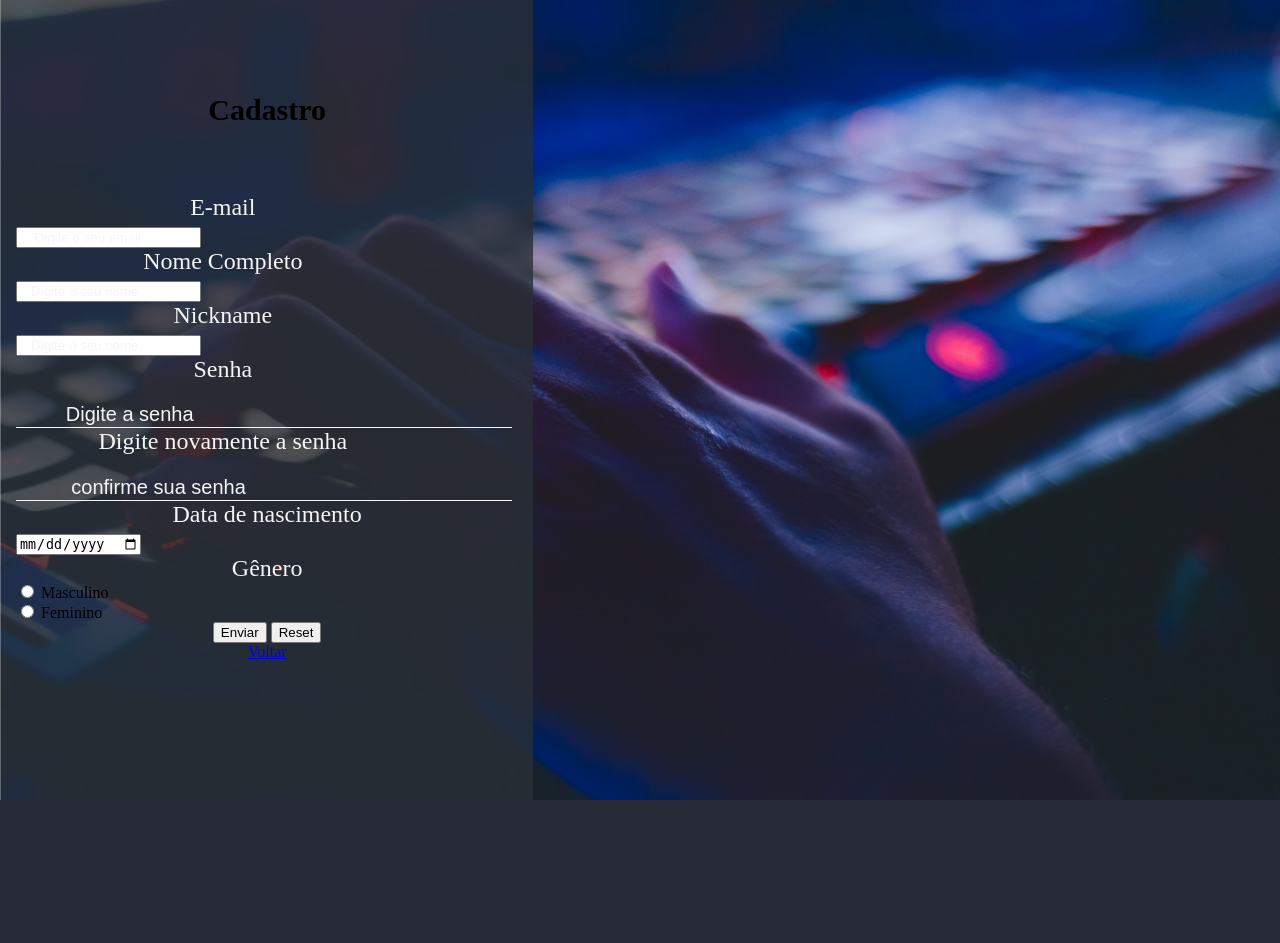
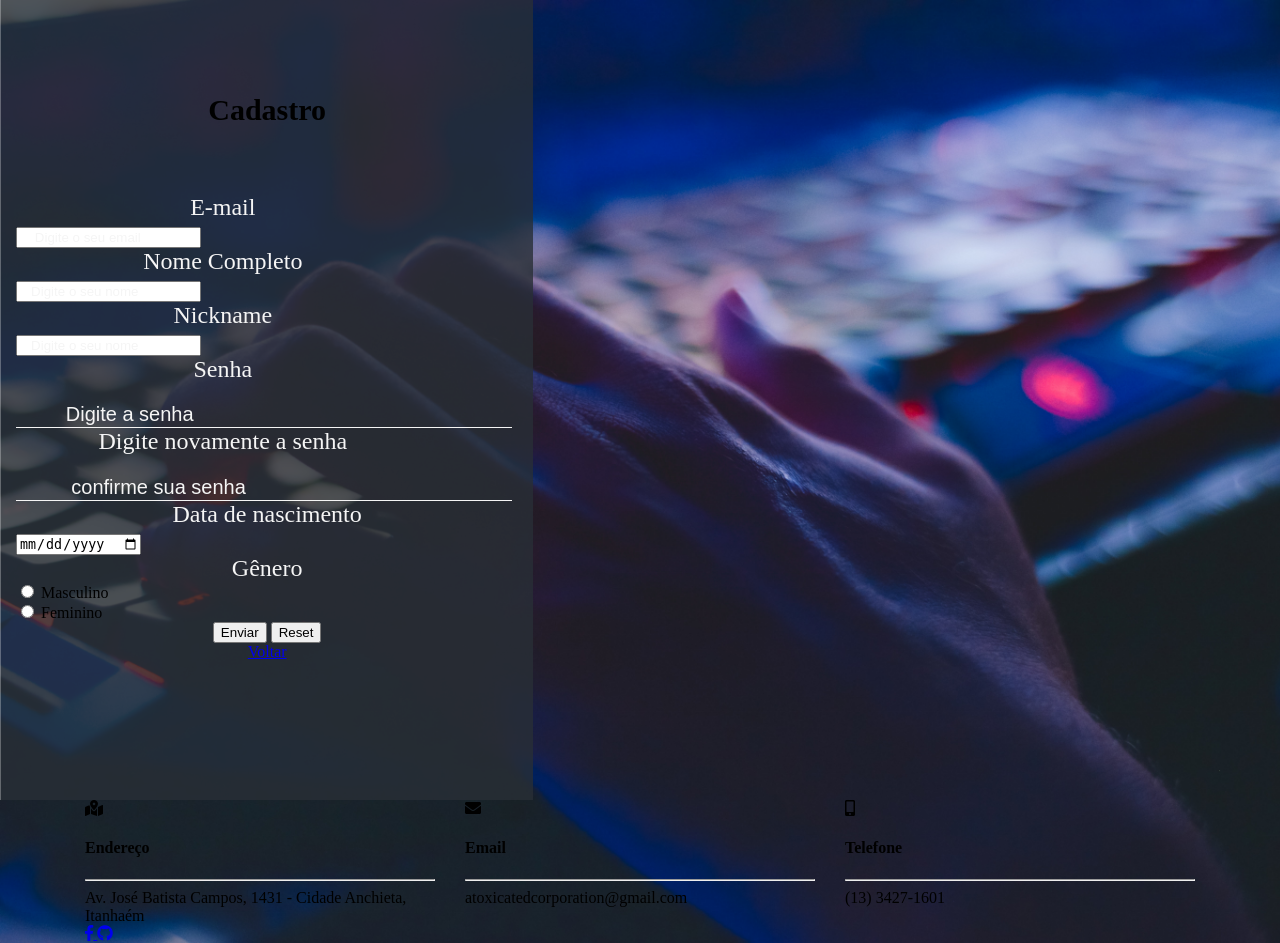
Before and after one commit to LucasRibeiro9361/aToxicated, a PHP site: page /SteamAuthentication-master/cadastroplayer.php in a window 1280 px wide. Before the commit the page ends 800 px from the top, so only its background shows below. Run offline with PHP 8.4, Linux system fonts and the light colour scheme; some libraries are stand-ins or nearby versions.

Commit message:
footer em td

```diff
--- a/Cadadastroequipeslol.php
+++ b/Cadadastroequipeslol.php
@@ -145,4 +145,7 @@ else{
 }
 	?>
 </body>
+<br><footer>
+	<?php include 'footer.php';?>
+</footer>
 </html>
--- a/Cadastroperfilcs.php
+++ b/Cadastroperfilcs.php
@@ -165,4 +165,7 @@ if(isset($_POST['objetivo'])){
     ?>
     </form>
   </body>
+	<br><footer>
+		<?php include 'footer.php';?>
+	</footer>
 </html>
--- a/Cadastroperfillol.php
+++ b/Cadastroperfillol.php
@@ -902,4 +902,7 @@ else{
     </form>
   </center>
   </body>
+	<br><footer>
+		<?php include 'footer.php';?>
+	</footer>
 </html>
--- a/Denuncia.php
+++ b/Denuncia.php
@@ -106,4 +106,7 @@ ini_set(“display_errors”, 0 );
       }
     ?>
   </body>
+  <br><footer>
+  	<?php include 'footer.php';?>
+  </footer>
 </html>
--- a/Perfilequipelolpublica.php
+++ b/Perfilequipelolpublica.php
@@ -102,4 +102,7 @@ $result = $conn->query($sql);
   }
     ?>
   </body>
+  <br><footer>
+  	<?php include 'footer.php';?>
+  </footer>
 </html>
--- a/adminhome.php
+++ b/adminhome.php
@@ -36,6 +36,7 @@ else{
 	</div>
 </form>
 </body>
-<footer>
+<br><footer>
+	<?php include 'footer.php';?>
 </footer>
 </html>
--- a/cadastroplayer.php
+++ b/cadastroplayer.php
@@ -102,12 +102,7 @@ body{background-image: url(img/background.jpg);}
 		</div>
 
 	</form>
-
-
 </body>
-<footer>
-</footer>
-
 <?php
 	if (isset($_POST['email']) && isset($_POST['senha'])){
 
@@ -139,4 +134,7 @@ include 'connect.php';
 
 	?>
 </body>
+<footer>
+	<?php include 'footer.php';?>
+</footer>
 </html>
--- a/editarperfil.php
+++ b/editarperfil.php
@@ -169,4 +169,7 @@ if(isset($_POST['usuario'])){
       echo "Erro: " . $conn->error;
     }  }  ?>
   </body>
+  <br><footer>
+  	<?php include 'footer.php';?>
+  </footer>
 </html>
--- a/editarperfillol.php
+++ b/editarperfillol.php
@@ -941,4 +941,7 @@ $cd = $_SESSION['cdusuario'];
       echo "Erro: " . $conn->error;
     }  }  ?>
   </body>
+  <br><footer>
+  	<?php include 'footer.php';?>
+  </footer>
 </html>
--- a/filtrodeequipes.php
+++ b/filtrodeequipes.php
@@ -118,4 +118,7 @@ $suporte;
 		</form>
 		</center>
   </body>
+	<br><footer>
+		<?php include 'footer.php';?>
+	</footer>
 </html>
--- a/filtrodejogadoreslol.php
+++ b/filtrodejogadoreslol.php
@@ -356,4 +356,7 @@ if(isset($_POST['objetivo'])){
 			<p>
 
   </body>
+	<br><footer>
+		<?php include 'footer.php';?>
+	</footer>
 </html>
--- a/filtroequipeslol.php
+++ b/filtroequipeslol.php
@@ -159,4 +159,7 @@
     </html>
 
   </body>
+  <br><footer>
+  	<?php include 'footer.php';?>
+  </footer>
 </html>
--- /dev/null
+++ b/footer.php
@@ -0,0 +1,48 @@
+<meta charset="utf-8">
+<footer style="height:35%;"class="footer">
+  <div class="container">
+    <div class="row">
+      <div class="col-md-4 mb-3 mb-md-0">
+        <div class="card py-4 h-100">
+          <div class="card-body text-center">
+            <i class="fas fa-map-marked-alt text-primary mb-2"></i>
+            <h4 class="text-uppercase m-0">Endereço</h4>
+            <hr class="my-4">
+            <div class="small text-black-50">Av. José Batista Campos, 1431 - Cidade Anchieta, Itanhaém </div>
+          </div>
+        </div>
+      </div>
+
+      <div class="col-md-4 mb-3 mb-md-0">
+        <div class="card py-4 h-100">
+          <div class="card-body text-center">
+            <i class="fas fa-envelope text-primary mb-2"></i>
+            <h4 class="text-uppercase m-0">Email</h4>
+            <hr class="my-4">
+            <div class="small text-black-50">atoxicatedcorporation@gmail.com</div>
+          </div>
+        </div>
+      </div>
+
+      <div class="col-md-4 mb-3 mb-md-0">
+        <div class="card py-4 h-100">
+          <div class="card-body text-center">
+            <i class="fas fa-mobile-alt text-primary mb-2"></i>
+            <h4 class="text-uppercase m-0">Telefone</h4>
+            <hr class="my-4">
+            <div class="small text-black-50">(13) 3427-1601</div>
+          </div>
+        </div>
+      </div>
+    </div>
+
+    <div class="social d-flex justify-content-center">
+      <a href="https://www.facebook.com/aToxicatedBrasil/" class="mx-2">
+        <i class="fab fa-facebook-f"></i>
+      </a>
+      <a href="https://github.com/lucasribeiro9361" class="mx-2">
+        <i class="fab fa-github"></i>
+      </a>
+    </div>
+  </div>
+</footer>
--- a/inserirjogadoresporbusca.php
+++ b/inserirjogadoresporbusca.php
@@ -33,4 +33,7 @@ else{
 		}
 	?>
 </body>
+<br><footer>
+	<?php include 'footer.php';?>
+</footer>
 </html>
--- a/inserirtimesporbusca.php
+++ b/inserirtimesporbusca.php
@@ -34,4 +34,7 @@ else{
   }
 	?>
 </body>
+<br><footer>
+	<?php include 'footer.php';?>
+</footer>
 </html>
--- a/paginainicial.php
+++ b/paginainicial.php
@@ -163,11 +163,11 @@
 													</div>';
 					} else {echo '<div class="boxc">
 						<center>
-						<div class="box_iconc d-flex flex-column align-items-center justify-content-center"><img src="images/ak-47-icon.png" alt=""></div>
 					</center>
-						<div class="box_title">League of Legends</div>
+						<div style="font-size:200%;" class="box_title">League of Legends</div>
 						<div class="box_text">
 							<p>League of Legends é um jogo online competitivo que mistura a velocidade e a intensidade de um RTS com elementos de RPG.</p>
+							<br><p>Você ainda não tem cadastro! <br>Cadastre-se</p>
 						</div>
 						<div class="box_link_container">
 						<div class="button home_button ml-auto mr-auto"><a href="cadastroperfillol.php">Criar perfil</a></div>
--- a/perfilequipelolparticular.php
+++ b/perfilequipelolparticular.php
@@ -159,4 +159,7 @@ WHERE id_Topo=$id or id_Selva=$id or id_meio=$id or id_atirador=$id or id_suport
       </div>
     </div>
   </body>
+  <br><footer>
+  	<?php include 'footer.php';?>
+  </footer>
 </html>
--- a/perfillolparticularconvitecerto.php
+++ b/perfillolparticularconvitecerto.php
@@ -332,4 +332,7 @@ if ($result->num_rows > 0) {
 ?>
 <!--Fim Conviteamigo-->
   </body>
+  <br><footer>
+  	<?php include 'footer.php';?>
+  </footer>
 </html>
```
Also changed, not shown: perfillolparticular.php (+8 -4 lines), perfillolpublico.php (+8 -4 lines).
